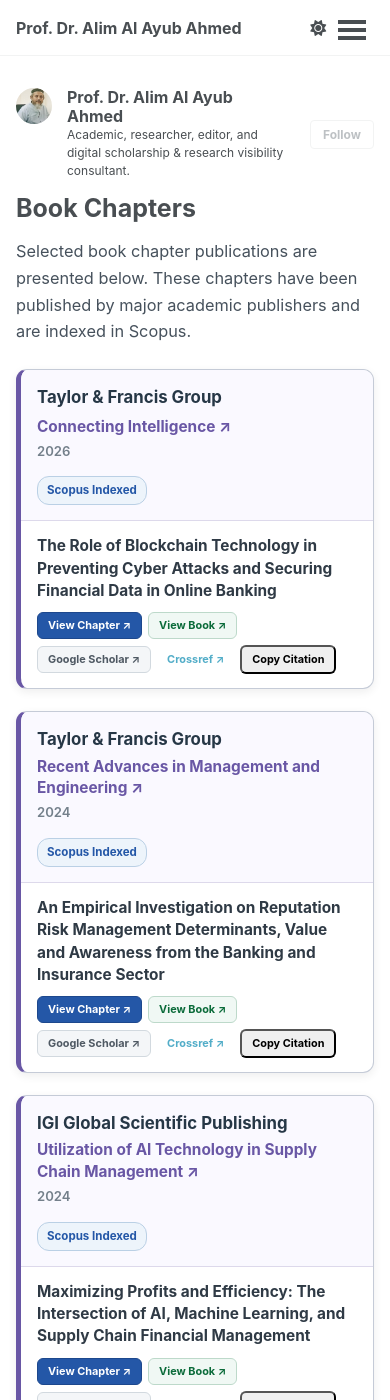
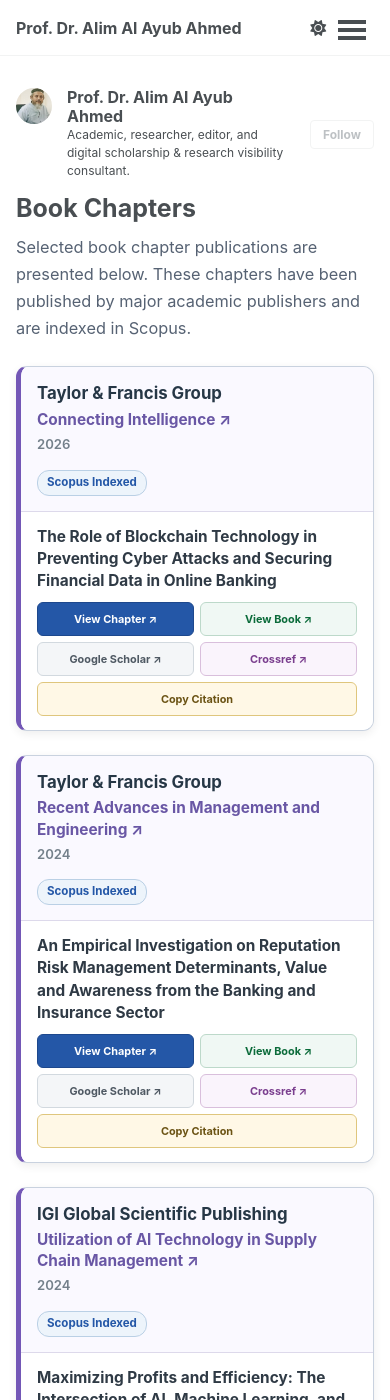
Before and after one commit to alimalayubahmed/alimalayubahmed.github.io, a Jekyll site: the page built from _pages/book-chapters.html, in a window 390 px wide and 1400 px high. Built offline with Jekyll 4.4.1, drawn with Linux system fonts in a browser that asks for light colours; a style sheet for code colours, icons or effects is not loaded.

Commit message:
Update main.scss

```diff
--- a/assets/css/main.scss
+++ b/assets/css/main.scss
@@ -26,85 +26,120 @@
 
 
 /* =========================================================
-   Footer
+   FOOTER
    ========================================================= */
 
 .page__footer { position: relative !important; margin-top: 0 !important; padding: 0 !important; min-height: 0 !important; height: auto !important; }
+
 .page__footer footer { margin: 0 auto !important; padding: 4px 1em !important; min-height: 0 !important; height: auto !important; }
+
 .page__footer-follow { display: none !important; }
+
 .page__footer-copyright { display: block !important; margin: 0 !important; padding: 0 !important; min-height: 0 !important; color: #333 !important; font-size: .78em !important; font-weight: 500 !important; line-height: 1.2 !important; }
+
 .page__footer-copyright a { color: #333 !important; text-decoration: none !important; }
 
 
 /* =========================================================
-   General Content Cards
+   GENERAL CONTENT CARDS
    ========================================================= */
 
-.content-card { position: relative; overflow: hidden; background: #fff; border: 1.5px solid #b9c6d3; border-left: 5px solid #2457a7; border-radius: 10px; padding: 20px 24px; margin: 0 0 24px; box-shadow: 0 3px 10px rgba(0,0,0,.07); transition: transform .25s ease,box-shadow .25s ease,border-color .25s ease,background-color .25s ease; }
-.content-card:hover { transform: translateY(-5px); background: #f8fbff; border-color: #2878b8; border-left-color: #0b7a4b; box-shadow: 0 10px 24px rgba(36,87,167,.16),0 3px 8px rgba(0,0,0,.08); }
+.content-card { position: relative; overflow: hidden; background: #fff; border: 1.5px solid #b9c6d3; border-left: 5px solid #2457a7; border-radius: 10px; padding: 20px 24px; margin: 0 0 24px; box-shadow: 0 3px 10px rgba(0,0,0,.07); transition: transform .25s ease, box-shadow .25s ease, border-color .25s ease, background-color .25s ease; }
+
+.content-card:hover { transform: translateY(-5px); background: #f8fbff; border-color: #2878b8; border-left-color: #0b7a4b; box-shadow: 0 10px 24px rgba(36,87,167,.16), 0 3px 8px rgba(0,0,0,.08); }
+
+.content-card h2 { margin-top: 0 !important; margin-bottom: 16px; padding-bottom: 9px; color: #263746; border-bottom: 2px solid #d5dde5; font-weight: 600; }
+
+.content-card:hover h2 { color: #2457a7; border-bottom-color: #6fa4cf; }
 
 
 /* =========================================================
-   Research Labs
+   RESEARCH LABS
    ========================================================= */
 
-.research-lab { display: flex; align-items: flex-start; gap: 18px; margin: 18px 0; padding: 16px; background: #f9fbfd; border: 1px solid #d7e0e8; border-radius: 10px; transition: background-color .25s ease,border-color .25s ease,box-shadow .25s ease,transform .25s ease; }
+.research-lab { display: flex; align-items: flex-start; gap: 18px; margin: 18px 0; padding: 16px; background: #f9fbfd; border: 1px solid #d7e0e8; border-radius: 10px; transition: background-color .25s ease, border-color .25s ease, box-shadow .25s ease, transform .25s ease; }
+
 .research-lab:hover { background: #f3f9ff; border-color: #6fa4cf; transform: translateX(3px); box-shadow: 0 5px 14px rgba(36,87,167,.12); }
 
-.research-lab-logo { width: 105px; height: 105px; min-width: 105px; object-fit: cover; border-radius: 50%; border: 3px solid #fff; box-shadow: 0 0 0 2px #5c8fbd,0 4px 10px rgba(0,0,0,.15); }
+.research-lab-logo { width: 105px; height: 105px; min-width: 105px; object-fit: cover; border-radius: 50%; border: 3px solid #fff; box-shadow: 0 0 0 2px #5c8fbd, 0 4px 10px rgba(0,0,0,.15); }
 
 .research-lab-info { flex: 1; min-width: 0; }
+
 .research-lab-info p { margin-top: 6px; margin-bottom: 0; }
 
 .lab-link { color: #2457a7; text-decoration: none; }
-.lab-link:hover,.lab-link:focus { color: #0b6b3a; text-decoration: underline; text-underline-offset: 4px; }
+
+.lab-link:hover,
+.lab-link:focus { color: #0b6b3a; text-decoration: underline; text-underline-offset: 4px; }
+
 .lab-link::after { content: " ↗"; font-size: .78em; opacity: .6; }
+
 .lab-title { display: inline-block; margin: 0 0 6px; font-size: 1.08em; font-weight: 700; color: #2457a7; }
 
 
 /* =========================================================
-   Teaching
+   TEACHING
    ========================================================= */
 
 .teaching-intro { max-width: 822px !important; width: 100%; margin-right: auto !important; margin-bottom: 24px; color: #46515c; font-size: 1.02em; line-height: 1.7; }
 
-.teaching-card,.teaching-section-card,.page__content .teaching-card,.page__content .teaching-section-card,.page__content .content-card.teaching-card,.page__content .content-card.teaching-section-card { max-width: 822px !important; width: 100% !important; margin-left: 0 !important; margin-right: auto !important; box-sizing: border-box !important; }
+.teaching-card,
+.teaching-section-card,
+.page__content .teaching-card,
+.page__content .teaching-section-card,
+.page__content .content-card.teaching-card,
+.page__content .content-card.teaching-section-card { max-width: 822px !important; width: 100% !important; margin-left: 0 !important; margin-right: auto !important; box-sizing: border-box !important; }
 
 .section-title-special { margin: 0 0 18px; padding: 0 0 10px; color: #263746; font-size: 1.32em; font-weight: 700; line-height: 1.3; border-bottom: 2px solid #d5dde5; }
+
 .highlight-heading { margin: 0 0 14px; color: #2457a7; font-size: 1.16em; font-weight: 700; line-height: 1.4; }
 
-.institution-row { display: flex; align-items: flex-start; gap: 20px; padding: 18px 10px; border-bottom: 1px solid #dce2e8; transition: background-color .25s ease,transform .25s ease,border-color .25s ease,box-shadow .25s ease; }
-.institution-row:hover { background: #f4f9fd; border-color: #91b5d4; transform: translateX(4px); box-shadow: inset 4px 0 0 #0b7a4b,0 4px 12px rgba(36,87,167,.08); }
+.institution-row { display: flex; align-items: flex-start; gap: 20px; padding: 18px 10px; border-bottom: 1px solid #dce2e8; transition: background-color .25s ease, transform .25s ease, border-color .25s ease, box-shadow .25s ease; }
+
+.institution-row:hover { background: #f4f9fd; border-color: #91b5d4; transform: translateX(4px); box-shadow: inset 4px 0 0 #0b7a4b, 0 4px 12px rgba(36,87,167,.08); }
+
 .institution-row-last { border-bottom: none; }
 
 .institution-logo-wrap { width: 92px; min-width: 92px; display: flex; align-items: flex-start; justify-content: center; }
+
 .institution-logo { width: 78px; height: 78px; object-fit: contain; background: #fff; border-radius: 50%; border: 2px solid #d3dde7; padding: 5px; box-shadow: 0 3px 9px rgba(0,0,0,.10); }
 
 .institution-info { flex: 1; min-width: 0; }
+
 .institution-name { display: inline-block; margin-bottom: 3px; color: #2457a7; font-size: 1.08em; font-weight: 700; line-height: 1.35; text-decoration: none; }
+
 .institution-name::after { content: " ↗"; font-size: .76em; opacity: .55; }
-.institution-name:hover,.institution-name:focus { color: #0b6b3a; text-decoration: underline; text-underline-offset: 4px; }
+
+.institution-name:hover,
+.institution-name:focus { color: #0b6b3a; text-decoration: underline; text-underline-offset: 4px; }
 
 .institution-location { margin-bottom: 7px; color: #68737d; font-size: .92em; line-height: 1.35; }
+
 .appointment-role { color: #2d3741; font-weight: 650; line-height: 1.45; }
+
 .appointment-date { margin-top: 2px; color: #68737d; font-size: .92em; line-height: 1.4; }
+
 .appointment-block { margin-top: 4px; }
+
 .second-appointment { margin-top: 12px; padding-top: 11px; border-top: 1px dashed #ccd6df; }
+
 .role-note { display: inline-block; margin-left: 5px; padding: 2px 7px; color: #0b6b3a; background: #eaf6ef; border: 1px solid #bcdcc9; border-radius: 12px; font-size: .72em; font-weight: 600; }
 
 
 /* =========================================================
-   Publications Hub
+   PUBLICATIONS HUB
    ========================================================= */
 
 .publications-intro { max-width: 855px; margin-bottom: 8px; color: #46515c; font-size: 1.02em; line-height: 1.7; }
+
 .publications-intro-secondary { margin-bottom: 26px; color: #68737d; }
 
 .publication-hub-grid { display: grid; grid-template-columns: repeat(2,minmax(0,1fr)); gap: 22px; max-width: 855px; margin-bottom: 28px; }
 
-.publication-category-card { position: relative; display: flex; align-items: flex-start; gap: 17px; min-height: 215px; padding: 22px; background: #fff; border: 1.5px solid #bcc8d4; border-left: 5px solid #2457a7; border-radius: 11px; color: #2d3741; text-decoration: none !important; box-shadow: 0 3px 10px rgba(0,0,0,.07); transition: transform .25s ease,box-shadow .25s ease,border-color .25s ease,background-color .25s ease; }
+.publication-category-card { position: relative; display: flex; align-items: flex-start; gap: 17px; min-height: 215px; padding: 22px; background: #fff; border: 1.5px solid #bcc8d4; border-left: 5px solid #2457a7; border-radius: 11px; color: #2d3741; text-decoration: none !important; box-shadow: 0 3px 10px rgba(0,0,0,.07); transition: transform .25s ease, box-shadow .25s ease, border-color .25s ease, background-color .25s ease; }
 
-.publication-category-card:hover,.publication-category-card:focus { transform: translateY(-6px); background: #f8fbff; border-color: #6f9fc8; box-shadow: 0 12px 28px rgba(36,87,167,.16),0 4px 9px rgba(0,0,0,.08); text-decoration: none !important; }
+.publication-category-card:hover,
+.publication-category-card:focus { transform: translateY(-6px); background: #f8fbff; border-color: #6f9fc8; box-shadow: 0 12px 28px rgba(36,87,167,.16), 0 4px 9px rgba(0,0,0,.08); text-decoration: none !important; }
 
 .journal-card { border-left-color: #2457a7; }
 .conference-card { border-left-color: #16848a; }
@@ -116,22 +151,27 @@
 .publication-category-icon { width: 52px; min-width: 52px; height: 52px; display: flex; align-items: center; justify-content: center; background: #f1f5f9; border: 1px solid #d5dee7; border-radius: 50%; font-size: 1.65em; }
 
 .publication-category-content { display: flex; flex-direction: column; flex: 1; min-width: 0; }
+
 .publication-category-title { margin-bottom: 8px; color: #2457a7; font-size: 1.12em; font-weight: 700; line-height: 1.35; }
+
 .publication-category-content p { margin: 0 0 10px; color: #46515c; font-size: .93em; line-height: 1.55; }
+
 .publication-category-meta { margin-top: auto; margin-bottom: 10px; color: #74808b; font-size: .82em; line-height: 1.45; }
+
 .publication-category-action { color: #2457a7; font-size: .88em; font-weight: 700; }
 
 
 /* =========================================================
-   Books - Restored Compact Design
+   BOOKS - RESTORED COMPACT DESIGN
    ========================================================= */
 
 .books-intro { max-width: 855px; margin-bottom: 24px; color: #46515c; font-size: 1.02em; line-height: 1.7; }
+
 .books-list { max-width: 855px; }
 
-.book-card { display: flex; align-items: stretch; gap: 24px; margin-bottom: 24px; padding: 20px; background: #fff; border: 1.5px solid #bec9d4; border-left: 5px solid #b47b19; border-radius: 11px; box-shadow: 0 3px 10px rgba(0,0,0,.07); transition: transform .25s ease,box-shadow .25s ease,border-color .25s ease,background-color .25s ease; }
+.book-card { display: flex; align-items: stretch; gap: 24px; margin-bottom: 24px; padding: 20px; background: #fff; border: 1.5px solid #bec9d4; border-left: 5px solid #b47b19; border-radius: 11px; box-shadow: 0 3px 10px rgba(0,0,0,.07); transition: transform .25s ease, box-shadow .25s ease, border-color .25s ease, background-color .25s ease; }
 
-.book-card:hover { transform: translateY(-5px); background: #fffcf6; border-color: #c79a48; border-left-color: #0b7a4b; box-shadow: 0 10px 24px rgba(36,87,167,.14),0 3px 8px rgba(0,0,0,.08); }
+.book-card:hover { transform: translateY(-5px); background: #fffcf6; border-color: #c79a48; border-left-color: #0b7a4b; box-shadow: 0 10px 24px rgba(36,87,167,.14), 0 3px 8px rgba(0,0,0,.08); }
 
 .book-cover-wrap { width: 142px; min-width: 142px; height: 190px; display: flex; align-items: center; justify-content: center; padding: 6px; background: #f5f6f7; border: 1px solid #d9e0e6; border-radius: 7px; overflow: hidden; box-sizing: border-box; }
 
@@ -140,12 +180,15 @@
 .book-card:hover .book-cover { transform: scale(1.045); }
 
 .book-info { flex: 1; min-width: 0; display: flex; flex-direction: column; }
+
 .book-title { margin-bottom: 5px; color: #2457a7; font-size: 1.12em; font-weight: 700; line-height: 1.4; }
+
 .book-card:hover .book-title { color: #0b6b3a; }
 
 .book-subtitle { display: block; margin-top: 1px; margin-bottom: 3px; color: #68737d; font-size: .84em; font-weight: 500; }
 
 .book-meta { margin-bottom: 10px; color: #74808b; font-size: .88em; line-height: 1.45; }
+
 .book-meta strong { color: #606b75; font-weight: 700; padding: 0 2px; }
 
 .book-info p { margin: 0 0 12px; color: #46515c; font-size: .94em; line-height: 1.6; }
@@ -153,16 +196,19 @@
 .book-bottom-row { display: flex; align-items: center; justify-content: space-between; gap: 12px; margin-top: auto; }
 
 .book-tags { display: flex; flex-wrap: wrap; gap: 6px; margin: 0; flex: 1; min-width: 0; }
+
 .book-tags span { display: inline-block; padding: 3px 8px; background: #f1f5f9; border: 1px solid #d6e0e8; border-radius: 12px; color: #53616d; font-size: .74em; font-weight: 600; }
 
 .book-actions { display: flex; flex-wrap: nowrap; align-items: center; justify-content: flex-end; gap: 7px; margin-left: auto; flex-shrink: 0; }
 
-.book-button { display: inline-block; padding: 7px 13px; border-radius: 6px; font-size: .80em; font-weight: 700; line-height: 1.2; text-decoration: none !important; white-space: nowrap; transition: transform .2s ease,box-shadow .2s ease,background-color .2s ease; }
+.book-button { display: inline-block; padding: 7px 13px; border-radius: 6px; font-size: .80em; font-weight: 700; line-height: 1.2; text-decoration: none !important; white-space: nowrap; transition: transform .2s ease, box-shadow .2s ease, background-color .2s ease; }
 
 .amazon-button { color: #fff !important; background: #2457a7; border: 1px solid #1c478c; }
+
 .amazon-button:hover { color: #fff !important; background: #0b6b3a; transform: translateY(-2px); box-shadow: 0 4px 10px rgba(0,0,0,.14); }
 
 .rokomari-button { color: #fff !important; background: #16814f; border: 1px solid #0f6c40; }
+
 .rokomari-button:hover { color: #fff !important; background: #2457a7; transform: translateY(-2px); box-shadow: 0 4px 10px rgba(0,0,0,.14); }
 
 .book-button-disabled { color: #68737d; background: #eef1f4; border: 1px solid #d1d7dd; cursor: default; }
@@ -170,15 +216,18 @@
 .book-status { display: inline-block; padding: 5px 9px; border-radius: 12px; font-size: .74em; font-weight: 700; white-space: nowrap; }
 
 .hard-print-status { color: #75510c; background: #fff3d7; border: 1px solid #e4c67c; }
+
 .out-stock-status { color: #6c4a4a; background: #f8eeee; border: 1px solid #dec4c4; }
+
 .coming-soon-status { color: #2457a7; background: #edf4fb; border: 1px solid #b8cee3; }
 
 .featured-book { border-left-color: #16814f; }
+
 .coming-soon-card { border-left-color: #596978; }
 
 
 /* =========================================================
-   Earlier Local Print Books
+   EARLIER LOCAL PRINT BOOKS
    ========================================================= */
 
 .local-books-card { margin-bottom: 22px; padding: 13px 18px; background: #fffdf8; border: 1.5px solid #d7c9aa; border-left: 5px solid #8b6b28; border-radius: 10px; box-shadow: 0 3px 9px rgba(0,0,0,.06); }
@@ -188,27 +237,32 @@
 .local-books-badge { display: inline-block; margin: 0 0 9px; padding: 3px 8px; color: #75510c; background: #fff1ce; border: 1px solid #dfc174; border-radius: 11px; font-size: .68em; font-weight: 700; }
 
 .local-books-list { margin: 0; padding-left: 22px; color: #46515c; font-size: .82em; line-height: 1.32; }
+
 .local-books-list li { margin: 0 0 6px; padding-left: 2px; line-height: 1.32; }
+
 .local-books-list li:last-child { margin-bottom: 0; }
 
 .isbn-line { display: inline; margin-left: 5px; color: #68737d; font-size: .88em; white-space: nowrap; }
 
 
 /* =========================================================
-   Book Chapters
+   BOOK CHAPTERS
    ========================================================= */
 
-.chapter-page-intro { max-width: 855px; margin-bottom: 24px; color: #46515c; font-size: 1.02em; line-height: 1.65; }
+.chapter-page-intro { max-width: 855px; margin: 0 0 24px; color: #566273; font-size: 1.02em; line-height: 1.65; }
 
-.chapter-groups { max-width: 855px; }
+.chapter-groups { display: flex; flex-direction: column; gap: 24px; max-width: 855px; }
 
-.chapter-group-card { margin-bottom: 22px; background: #fff; border: 1.5px solid #c5cbd7; border-left: 5px solid #6957a5; border-radius: 11px; overflow: hidden; box-shadow: 0 3px 10px rgba(0,0,0,.07); transition: transform .25s ease,box-shadow .25s ease,border-color .25s ease; }
+.chapter-group-card { overflow: hidden; background: #fff; border: 1.5px solid #c9d2df; border-left: 5px solid #7357b6; border-radius: 11px; box-shadow: 0 3px 10px rgba(0,0,0,.07); transition: transform .25s ease, box-shadow .25s ease, border-color .25s ease; }
 
 .chapter-group-card:hover { transform: translateY(-4px); border-color: #9185be; box-shadow: 0 9px 22px rgba(65,50,115,.13); }
 
+
+/* Chapter Group Header */
+
 .chapter-group-header { display: flex; align-items: flex-start; justify-content: space-between; gap: 15px; padding: 17px 19px; background: #faf9ff; border-bottom: 1px solid #ddd9eb; }
 
-.chapter-publisher { margin-bottom: 3px; color: #263746; font-size: 1.05em; font-weight: 700; }
+.chapter-publisher { margin-bottom: 3px; color: #263746; font-size: 1.05em; font-weight: 700; line-height: 1.35; }
 
 .chapter-book-title { display: inline-block; color: #6957a5; font-size: .96em; font-weight: 700; line-height: 1.4; text-decoration: none !important; }
 
@@ -216,43 +270,92 @@
 
 .chapter-group-meta { margin-top: 4px; color: #74808b; font-size: .82em; font-weight: 600; }
 
-.scopus-group-badge { display: inline-block; flex-shrink: 0; padding: 5px 9px; color: #2457a7; background: #edf4fb; border: 1px solid #bad0e5; border-radius: 12px; font-size: .72em; font-weight: 700; white-space: nowrap; }
+.scopus-group-badge { display: inline-flex; align-items: center; justify-content: center; flex-shrink: 0; padding: 5px 9px; color: #2457a7; background: #edf4fb; border: 1px solid #bad0e5; border-radius: 12px; font-size: .72em; font-weight: 700; line-height: 1.2; white-space: nowrap; }
 
-.chapter-item { padding: 15px 19px; border-bottom: 1px solid #e3e6ea; transition: background-color .2s ease,box-shadow .2s ease; }
+
+/* Individual Chapter */
+
+.chapter-item { padding: 15px 19px; background: #fff; border-bottom: 1px solid #e3e6ea; transition: background-color .2s ease, box-shadow .2s ease; }
 
 .chapter-item:last-child { border-bottom: none; }
 
 .chapter-item:hover { background: #fafcff; box-shadow: inset 4px 0 0 #0b7a4b; }
 
-.chapter-title { margin-bottom: 10px; color: #2f3a45; font-size: .96em; font-weight: 700; line-height: 1.45; }
+.chapter-title { margin: 0 0 10px; color: #2f3a45; font-size: .96em; font-weight: 700; line-height: 1.45; }
+
+
+/* Chapter Action Row */
 
 .chapter-actions { display: flex; flex-wrap: wrap; align-items: center; gap: 7px; }
 
-.chapter-btn { display: inline-block; padding: 6px 10px; border-radius: 6px; font-size: .72em; font-weight: 700; line-height: 1.2; text-decoration: none !important; white-space: nowrap; transition: transform .2s ease,background-color .2s ease,border-color .2s ease,color .2s ease; }
+.chapter-btn { display: inline-flex; align-items: center; justify-content: center; padding: 6px 10px; min-height: 34px; border-radius: 6px; font-size: .72em; font-weight: 700; line-height: 1.2; text-decoration: none !important; white-space: nowrap; transition: transform .2s ease, background-color .2s ease, border-color .2s ease, color .2s ease; }
+
+
+/* View Chapter */
 
 .chapter-primary { color: #fff !important; background: #2457a7; border: 1px solid #1d488d; }
-.chapter-primary:hover { color: #fff !important; background: #0b6b3a; transform: translateY(-1px); }
+
+.chapter-primary:hover { color: #fff !important; background: #0b6b3a; border-color: #0b6b3a; transform: translateY(-1px); }
+
+
+/* View Book */
 
 .chapter-book-btn { color: #0b6b3a !important; background: #f0f8f4; border: 1px solid #bdd9ca; }
-.chapter-book-btn:hover { color: #fff !important; background: #0b6b3a; transform: translateY(-1px); }
+
+.chapter-book-btn:hover { color: #fff !important; background: #0b6b3a; border-color: #0b6b3a; transform: translateY(-1px); }
+
+
+/* Google Scholar */
 
 .scholar-btn { color: #4f5963 !important; background: #f4f6f8; border: 1px solid #d2d9df; }
+
 .scholar-btn:hover { color: #2457a7 !important; background: #edf4fb; border-color: #b7cde2; transform: translateY(-1px); }
 
-.chapter-scopus-badge { display: inline-block; padding: 5px 9px; color: #2457a7; background: #edf4fb; border: 1px solid #bad0e5; border-radius: 11px; font-size: .70em; font-weight: 700; white-space: nowrap; }
+
+/* Crossref */
+
+.crossref-btn { color: #7a3e8e !important; background: #faf4fc; border: 1px solid #d9bfdc; }
+
+.crossref-btn:hover { color: #fff !important; background: #7a3e8e; border-color: #7a3e8e; transform: translateY(-1px); }
+
+
+/* Copy Citation */
+
+.citation-btn { color: #6b5314; background: #fff8e6; border: 1px solid #dfc67d; cursor: pointer; font-family: inherit; }
+
+.citation-btn:hover { color: #fff; background: #8a6815; border-color: #8a6815; transform: translateY(-1px); }
+
+.citation-btn.citation-copied { color: #fff; background: #16814f; border-color: #16814f; }
 
 
 /* =========================================================
-   Responsive
+   RESPONSIVE
    ========================================================= */
 
 @media (max-width:768px) {
 
-  .content-card,.teaching-card,.teaching-section-card,.teaching-intro,.page__content .teaching-card,.page__content .teaching-section-card,.page__content .content-card.teaching-card,.page__content .content-card.teaching-section-card { max-width: 100% !important; width: 100% !important; margin-left: 0 !important; margin-right: 0 !important; }
+  .content-card,
+  .teaching-card,
+  .teaching-section-card,
+  .teaching-intro,
+  .page__content .teaching-card,
+  .page__content .teaching-section-card,
+  .page__content .content-card.teaching-card,
+  .page__content .content-card.teaching-section-card { max-width: 100% !important; width: 100% !important; margin-left: 0 !important; margin-right: 0 !important; }
 
-  .content-card:hover,.research-lab:hover,.institution-row:hover,.publication-category-card:hover,.book-card:hover,.chapter-group-card:hover { transform: none; }
+  .content-card:hover,
+  .research-lab:hover,
+  .institution-row:hover,
+  .publication-category-card:hover,
+  .book-card:hover,
+  .chapter-group-card:hover { transform: none; }
 
-  .publications-intro,.publication-hub-grid,.books-intro,.books-list,.chapter-page-intro,.chapter-groups { max-width: 100%; }
+  .publications-intro,
+  .publication-hub-grid,
+  .books-intro,
+  .books-list,
+  .chapter-page-intro,
+  .chapter-groups { max-width: 100%; }
 
   .publication-hub-grid { grid-template-columns: 1fr; gap: 18px; }
 
@@ -292,5 +395,15 @@
 
   .isbn-line { display: block; margin: 2px 0 0; white-space: normal; }
 
-  .chapter-btn,.chapter-scopus-badge { font-size: .68em; }
+  .chapter-btn { font-size: .68em; }
 }
+
+
+@media (max-width:420px) {
+
+  .chapter-actions { display: grid; grid-template-columns: 1fr 1fr; }
+
+  .chapter-btn { width: 100%; white-space: normal; text-align: center; }
+
+  .citation-btn { grid-column: 1 / -1; }
+}
```
